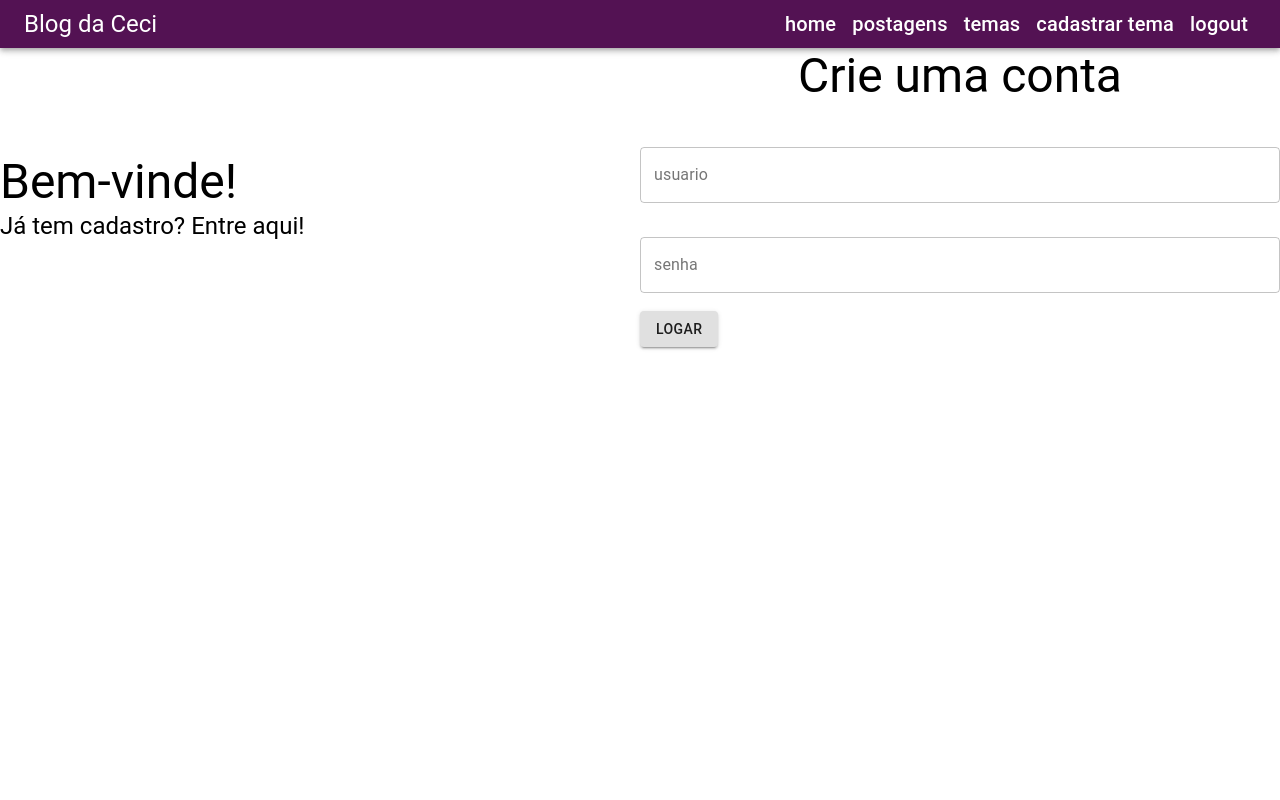
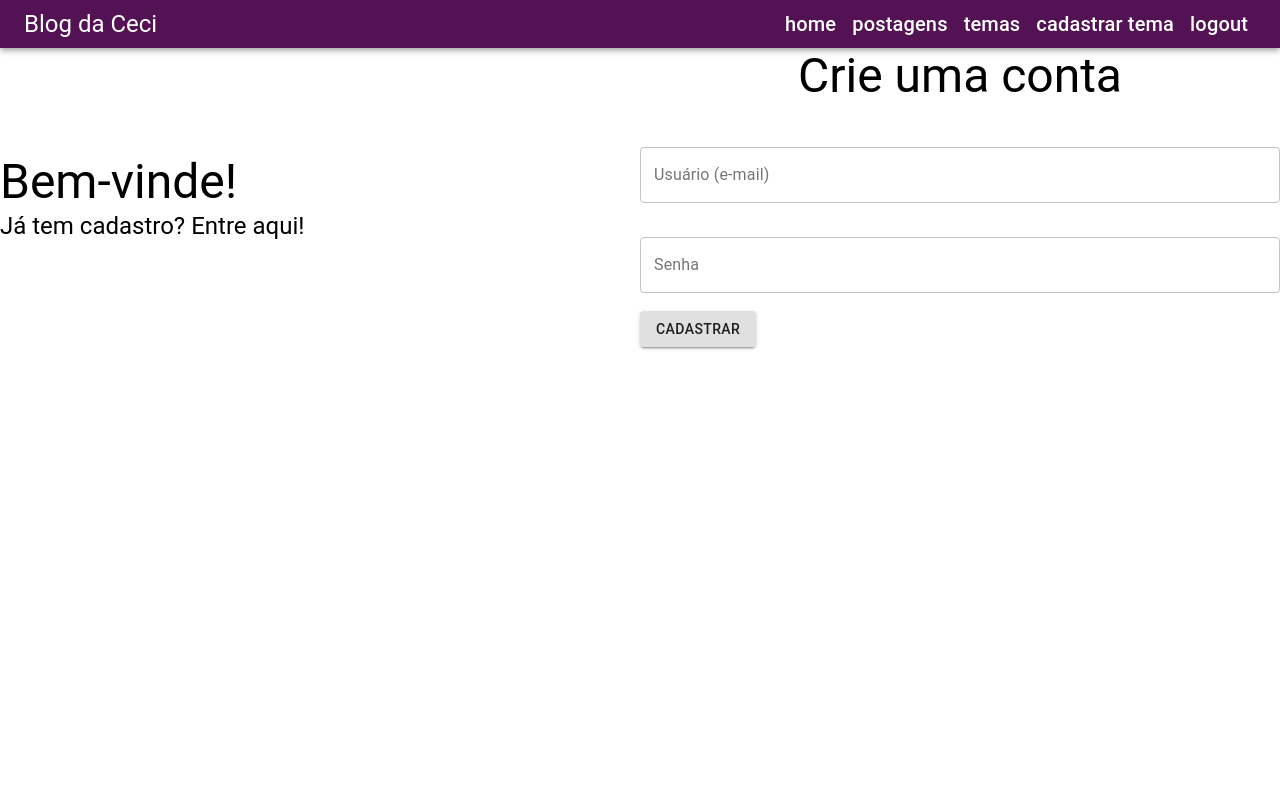
Before and after one commit to cecilianakamura/projetoBlogPessoal, a React (Create React App) app: page /cadastrousuario in a window 1280 px wide. Shown: the top 800 px of the page. Built offline with nearby package versions, Linux system fonts and the light colour scheme.

Commit message:
Modificação de labels e botão de cadastro

```diff
--- a/src/paginas/cadastroUsuario/CadastroUsuario.tsx
+++ b/src/paginas/cadastroUsuario/CadastroUsuario.tsx
@@ -18,12 +18,12 @@ function CadastroUsuario(){
             <Box>
                 <form>
                     <Typography variant='h3' gutterBottom component='h3' align='center' className='cadastrousuarioTextoBox2'>Crie uma conta</Typography>
-                    <TextField id='usuario' label='usuario' variant='outlined' name='usuario' margin='normal' fullWidth />
-                    <TextField id='senha' label='senha' variant='outlined' name='senha' margin='normal' type='password' fullWidth />
+                    <TextField id='usuario' label='Usuário (e-mail)' variant='outlined' name='usuario' margin='normal' fullWidth />
+                    <TextField id='senha' label='Senha' variant='outlined' name='senha' margin='normal' type='password' fullWidth />
                     <Box>
                         <Link to='/home' className='text-decorator-none'>
                             <Button type='submit' variant='contained'>
-                                Logar
+                                Cadastrar
                             </Button>
                         </Link>
                     </Box>
```
